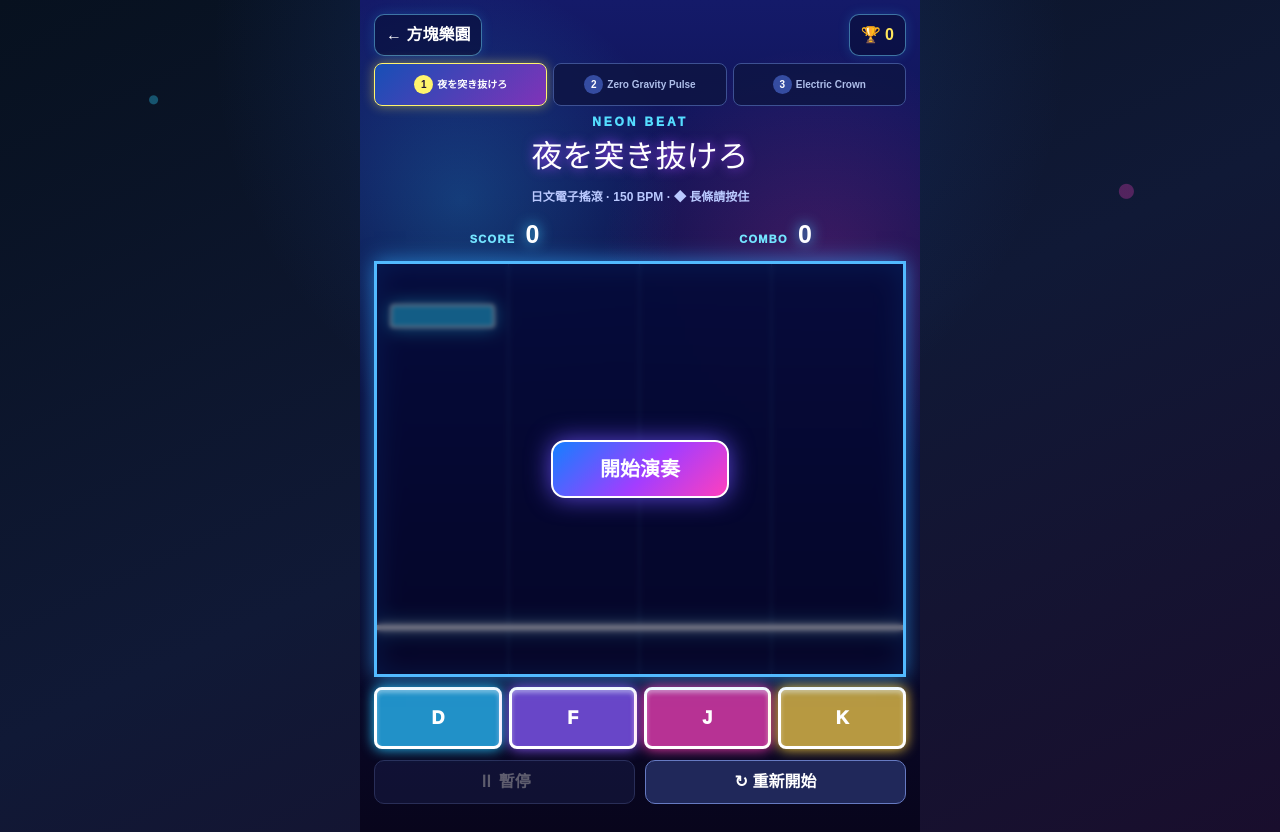
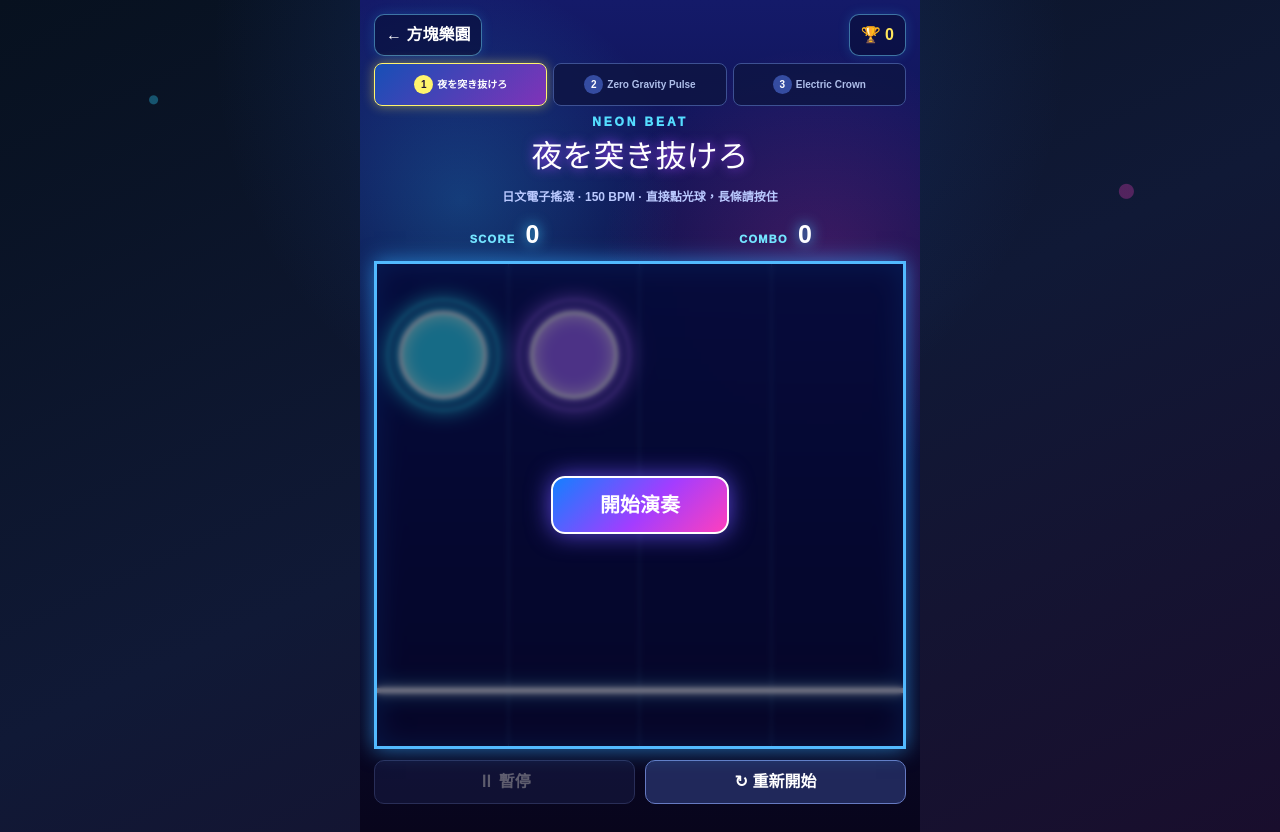
Before and after one commit to LittleKMT/8x8, a Next.js app: page /rhythm in a window 1280 px wide. Built offline with nearby package versions, Linux system fonts and the light colour scheme.

Commit message:
Make rhythm notes directly tappable

```diff
--- a/app/rhythm/chart.ts
+++ b/app/rhythm/chart.ts
@@ -14,19 +14,32 @@ export function buildChart(duration: number, bpm = 150, variant = 0): RhythmNote
   const beatLength = 60 / bpm;
   const end = Math.max(4, duration - 1.2);
   let id = 0;
+  let beat = 4;
+  let event = 0;
 
-  for (let beat = 4; beat * beatLength < end; beat += 1) {
-    const measureBeat = beat % 8;
-    if (measureBeat === 6) continue;
+  while (beat * beatLength < end) {
     const time = Number((beat * beatLength).toFixed(3));
-    const lane = LANE_PATTERN[(beat + variant * 3) % LANE_PATTERN.length];
-    const isHold = beat > 12 && (beat + variant * 5) % 24 === 0;
-    const hold = isHold ? Number((beatLength * (variant % 2 === 0 ? 4 : 3)).toFixed(3)) : undefined;
-    notes.push({ id: id++, lane, time, ...(hold ? { hold } : {}) });
+    const lane = LANE_PATTERN[(event + variant * 2) % LANE_PATTERN.length];
+    const early = time < 20;
+    const middle = time >= 20 && time < 55;
+    const isHold = !early && event % 8 === 5;
+    const holdBeats = 2 + ((event + variant) % 4);
 
-    if (!hold && (measureBeat === 3 || (beat > 40 && measureBeat === 7))) {
-      notes.push({ id: id++, lane: (lane + 2) % 4, time });
+    if (early) {
+      const pair = event % 2 === 0 ? [0, 1] : [2, 3];
+      pair.forEach((pairLane) => notes.push({ id: id++, lane: pairLane, time }));
+    } else if (isHold) {
+      notes.push({ id: id++, lane, time, hold: Number((beatLength * holdBeats).toFixed(3)) });
+      if (!middle && event % 24 === 21) {
+        notes.push({ id: id++, lane: (lane + 2) % 4, time, hold: Number((beatLength * (holdBeats - 1)).toFixed(3)) });
+      }
+    } else {
+      notes.push({ id: id++, lane, time });
+      if (!middle && event % 5 === 3) notes.push({ id: id++, lane: (lane + 1) % 4, time });
     }
+
+    beat += early ? 4 : middle ? 3 : 2;
+    event += 1;
   }
 
   return notes;
--- a/app/rhythm/page.tsx
+++ b/app/rhythm/page.tsx
@@ -20,7 +20,7 @@ const SONGS = [
 
 type Status = "ready" | "playing" | "paused" | "finished";
 type ResultCounts = Record<HitGrade, number>;
-type ActiveHold = { note: RhythmNote; grade: HitGrade };
+type ActiveHold = { note: RhythmNote; grade: HitGrade; startedAt: number };
 type Feedback = HitGrade | "hold" | null;
 
 function scoreKey(songId: string) {
@@ -61,6 +61,7 @@ export default function RhythmGame() {
   const [laneFlash, setLaneFlash] = useState<number | null>(null);
   const [judgedIds, setJudgedIds] = useState<Set<number>>(() => new Set());
   const [activeHoldIds, setActiveHoldIds] = useState<Set<number>>(() => new Set());
+  const [activeHoldStarts, setActiveHoldStarts] = useState<Map<number, number>>(() => new Map());
   const chart = useMemo(() => buildChart(duration, song.bpm, songIndex), [duration, song.bpm, songIndex]);
 
   const recordGrade = useCallback((note: RhythmNote, grade: HitGrade, isHold = false) => {
@@ -88,7 +89,10 @@ export default function RhythmGame() {
     const active = activeHoldsRef.current.get(lane);
     if (!active) return;
     activeHoldsRef.current.delete(lane);
+    pressedLanesRef.current.delete(lane);
+    setLaneFlash((value) => value === lane ? null : value);
     setActiveHoldIds(new Set([...activeHoldsRef.current.values()].map((value) => value.note.id)));
+    setActiveHoldStarts(new Map([...activeHoldsRef.current.values()].map((value) => [value.note.id, value.startedAt])));
     recordGrade(active.note, success ? active.grade : "miss", true);
   }, [recordGrade]);
 
@@ -99,6 +103,7 @@ export default function RhythmGame() {
     pressedLanesRef.current.clear();
     activeHoldsRef.current.clear();
     setActiveHoldIds(new Set());
+    setActiveHoldStarts(new Map());
     const finalScore = scoreRef.current;
     const next = Math.max(readBest(song.id), finalScore);
     try { window.localStorage.setItem(scoreKey(song.id), String(next)); } catch { /* storage can be unavailable */ }
@@ -115,7 +120,7 @@ export default function RhythmGame() {
       setCurrentTime(now);
 
       for (const [lane, active] of activeHoldsRef.current) {
-        const endTime = active.note.time + (active.note.hold ?? 0);
+        const endTime = active.startedAt + (active.note.hold ?? 0);
         if (now >= endTime - 0.05 && pressedLanesRef.current.has(lane)) finishHold(lane, true);
       }
 
@@ -142,6 +147,7 @@ export default function RhythmGame() {
     activeHoldsRef.current.clear();
     setJudgedIds(new Set());
     setActiveHoldIds(new Set());
+    setActiveHoldStarts(new Map());
     comboRef.current = 0;
     scoreRef.current = 0;
     setCurrentTime(0);
@@ -205,8 +211,9 @@ export default function RhythmGame() {
 
     const grade = gradeHit(target.time - now);
     if (target.hold) {
-      activeHoldsRef.current.set(lane, { note: target, grade });
+      activeHoldsRef.current.set(lane, { note: target, grade, startedAt: now });
       setActiveHoldIds(new Set([...activeHoldsRef.current.values()].map((value) => value.note.id)));
+      setActiveHoldStarts(new Map([...activeHoldsRef.current.values()].map((value) => [value.note.id, value.startedAt])));
       setFeedback("hold");
     } else {
       recordGrade(target, grade);
@@ -219,9 +226,30 @@ export default function RhythmGame() {
     const active = activeHoldsRef.current.get(lane);
     const audio = audioRef.current;
     if (!active || !audio) return;
-    const endTime = active.note.time + (active.note.hold ?? 0);
+    const endTime = active.startedAt + (active.note.hold ?? 0);
     finishHold(lane, audio.currentTime >= endTime - 0.18);
   }, [finishHold]);
+
+  const pressNote = useCallback((note: RhythmNote) => {
+    if (status !== "playing" || judgedRef.current.has(note.id)) return;
+    const audio = audioRef.current;
+    if (!audio || activeHoldsRef.current.has(note.lane)) return;
+    pressedLanesRef.current.add(note.lane);
+    setLaneFlash(note.lane);
+
+    if (note.hold) {
+      activeHoldsRef.current.set(note.lane, { note, grade: "perfect", startedAt: audio.currentTime });
+      setActiveHoldIds(new Set([...activeHoldsRef.current.values()].map((value) => value.note.id)));
+      setActiveHoldStarts(new Map([...activeHoldsRef.current.values()].map((value) => [value.note.id, value.startedAt])));
+      setFeedback("hold");
+    } else {
+      recordGrade(note, "perfect");
+    }
+  }, [recordGrade, status]);
+
+  const releaseNote = useCallback((note: RhythmNote) => {
+    releaseLane(note.lane);
+  }, [releaseLane]);
 
   useEffect(() => {
     const handleDown = (event: KeyboardEvent) => {
@@ -274,7 +302,7 @@ export default function RhythmGame() {
       <section className={styles.titleBlock}>
         <p>NEON BEAT</p>
         <h1>{song.title}</h1>
-        <span>{song.label} · {song.bpm} BPM · ◆ 長條請按住</span>
+        <span>{song.label} · {song.bpm} BPM · 直接點光球，長條請按住</span>
       </section>
 
       <section className={styles.scoreRow} aria-label="遊戲分數">
@@ -290,17 +318,38 @@ export default function RhythmGame() {
           {visibleNotes.map((note) => {
             const isActive = activeHoldIds.has(note.id);
             const progress = 1 - (note.time - currentTime) / APPROACH_SECONDS;
-            const top = isActive ? 87 : Math.max(-8, Math.min(87, progress * 87));
-            const remainingHold = note.hold ? Math.max(0, note.time + note.hold - Math.max(currentTime, note.time)) : 0;
+            const top = Math.max(-8, Math.min(87, progress * 87));
+            const activeStart = activeHoldStarts.get(note.id);
+            const remainingHold = note.hold
+              ? Math.max(0, activeStart === undefined ? note.hold : note.hold - (currentTime - activeStart))
+              : 0;
             const holdLength = Math.min(80, remainingHold / APPROACH_SECONDS * 87);
             return (
               <div
                 key={note.id}
+                role="button"
+                tabIndex={0}
+                aria-label={note.hold ? `第 ${note.lane + 1} 軌長按音符` : `第 ${note.lane + 1} 軌點擊音符`}
                 className={`${styles.note} ${note.hold ? styles.holdNote : ""} ${isActive ? styles.activeHold : ""}`}
+                onPointerDown={(event) => {
+                  event.preventDefault();
+                  event.stopPropagation();
+                  event.currentTarget.setPointerCapture(event.pointerId);
+                  pressNote(note);
+                }}
+                onPointerUp={() => releaseNote(note)}
+                onPointerCancel={() => releaseNote(note)}
+                onKeyDown={(event) => {
+                  if ((event.key === "Enter" || event.key === " ") && !event.repeat) pressNote(note);
+                }}
+                onKeyUp={(event) => {
+                  if (event.key === "Enter" || event.key === " ") releaseNote(note);
+                }}
                 style={{
-                  left: `${note.lane * 25 + 2.5}%`,
+                  left: `${note.lane * 25 + 12.5}%`,
                   top: `${top}%`,
                   background: LANE_COLORS[note.lane],
+                  color: LANE_COLORS[note.lane],
                   boxShadow: `0 0 18px ${LANE_COLORS[note.lane]}`,
                   "--hold-length": `${holdLength}%`,
                 } as React.CSSProperties}
@@ -331,21 +380,6 @@ export default function RhythmGame() {
         )}
       </section>
 
-      <section className={styles.controls} aria-label="節奏按鍵">
-        {LANE_COLORS.map((color, lane) => (
-          <button
-            key={color}
-            onPointerDown={(event) => { event.preventDefault(); event.currentTarget.setPointerCapture(event.pointerId); pressLane(lane); }}
-            onPointerUp={() => releaseLane(lane)}
-            onPointerCancel={() => releaseLane(lane)}
-            style={{ "--lane-color": color } as React.CSSProperties}
-            aria-label={`第 ${lane + 1} 軌，短音點一下，長音按住`}
-          >
-            <span>{LANE_KEYS[lane]}</span>
-          </button>
-        ))}
-      </section>
-
       <div className={styles.bottomActions}>
         <button onClick={togglePause} disabled={status === "ready" || status === "finished"}>{status === "paused" ? "▶ 繼續" : "Ⅱ 暫停"}</button>
         <button onClick={resetGame}>↻ 重新開始</button>
--- a/app/rhythm/rhythm.module.css
+++ b/app/rhythm/rhythm.module.css
@@ -37,7 +37,7 @@
 .scoreRow strong { font-size: 25px; text-shadow: 0 0 14px #42cfff; }
 
 .stage {
-  position: relative; width: 100%; height: min(52dvh, 540px); min-height: 350px; border: 3px solid #52baff;
+  position: relative; width: 100%; height: min(61dvh, 620px); min-height: 390px; border: 3px solid #52baff;
   background: linear-gradient(180deg, rgba(10, 21, 94, .96), rgba(11, 8, 50, .98));
   box-shadow: inset 0 0 28px rgba(28, 133, 255, .32), 0 0 20px rgba(52, 170, 255, .65);
 }
@@ -50,21 +50,33 @@
 .lane::after { content: ""; position: absolute; inset: 0; opacity: 0; background: linear-gradient(180deg, transparent, rgba(255,255,255,.32)); }
 .laneHit::after { animation: laneFlash .12s ease-out; }
 .note {
-  position: absolute; z-index: 3; width: 20%; height: 24px; border: 2px solid #fff; border-radius: 4px;
-  transform: perspective(180px) rotateX(4deg); will-change: top; pointer-events: none;
+  --orb-size: clamp(58px, 17vw, 88px);
+  position: absolute; z-index: 5; width: var(--orb-size); height: var(--orb-size); border: 3px solid #fff; border-radius: 50%;
+  transform: translateX(-50%); will-change: top; pointer-events: auto; cursor: pointer; touch-action: none;
+  box-shadow: inset 0 0 18px rgba(255,255,255,.72), 0 0 16px currentColor, 0 0 34px currentColor !important;
+  animation: orbFloat .75s ease-in-out infinite alternate;
+  -webkit-tap-highlight-color: transparent;
 }
+.note::before {
+  content: ""; position: absolute; inset: -11px; border: 2px solid currentColor; border-radius: 50%; opacity: .44;
+  box-shadow: 0 0 18px currentColor; animation: haloPulse .8s ease-in-out infinite alternate; pointer-events: none;
+}
+.note:active { filter: brightness(1.5); transform: translateX(-50%) scale(.92); }
 .holdNote {
-  height: calc(24px + var(--hold-length));
-  border-radius: 8px 8px 4px 4px;
-  transform: translateY(calc(-100% + 24px));
-  background-image: linear-gradient(90deg, rgba(255,255,255,.12), rgba(255,255,255,.58), rgba(255,255,255,.12)) !important;
+  height: calc(var(--orb-size) + var(--hold-length));
+  border-radius: calc(var(--orb-size) / 2);
+  transform: translate(-50%, calc(-100% + var(--orb-size)));
+  background-image: repeating-linear-gradient(0deg, rgba(255,255,255,.2) 0 13px, rgba(255,255,255,.55) 13px 25px) !important;
   box-shadow: inset 0 0 0 2px rgba(255,255,255,.25), 0 0 18px currentColor;
+  animation: none;
 }
+.holdNote::before { border-radius: calc(var(--orb-size) / 2); }
 .holdNote::after {
-  content: ""; position: absolute; left: -2px; right: -2px; bottom: -2px; height: 22px;
-  border: 2px solid #fff; border-radius: 5px; background: inherit; box-shadow: 0 0 12px #fff;
+  content: ""; position: absolute; left: -3px; right: -3px; bottom: -3px; height: var(--orb-size);
+  border: 3px solid #fff; border-radius: 50%; background: inherit; box-shadow: inset 0 0 18px rgba(255,255,255,.76), 0 0 20px #fff;
 }
 .activeHold { filter: brightness(1.35); animation: holdPulse .35s ease-in-out infinite alternate; }
+.holdNote:active { transform: translate(-50%, calc(-100% + var(--orb-size))) scale(.98); }
 .judgeLine { position: absolute; z-index: 4; left: 0; right: 0; top: 88%; height: 5px; background: #fff; box-shadow: 0 0 8px #fff, 0 0 20px #38cfff; }
 .grade { position: absolute; z-index: 6; top: 69%; left: 50%; transform: translateX(-50%); font-weight: 1000; font-size: 24px; font-style: italic; text-shadow: 0 0 12px currentColor; }
 .perfect { color: #fff56c; }
@@ -81,25 +93,19 @@
 .results > strong { display: block; color: #fff36a; font-size: 46px; text-shadow: 0 0 18px #ff9e2c; }
 .results p { color: #c9d6ff; font-size: 12px; font-weight: 900; }
 
-.controls { display: grid; grid-template-columns: repeat(4, 1fr); gap: 7px; margin-top: 10px; }
-.controls button {
-  min-height: 62px; padding: 0; color: #fff; border: 3px solid #fff; border-radius: 8px;
-  background: color-mix(in srgb, var(--lane-color) 70%, #101447); box-shadow: 0 0 13px var(--lane-color), inset 0 3px 4px rgba(255,255,255,.4);
-  font-size: 18px; font-weight: 1000; touch-action: none; -webkit-touch-callout: none;
-}
-.controls button:active { transform: translateY(3px) scale(.96); filter: brightness(1.35); }
 .bottomActions { display: grid; grid-template-columns: 1fr 1fr; gap: 10px; margin-top: 11px; }
 .bottomActions button { min-height: 44px; border: 1px solid #667ac2; border-radius: 10px; color: #fff; background: #20285a; font-weight: 900; }
 .bottomActions button:disabled { opacity: .35; }
 
 @keyframes laneFlash { 0% { opacity: .9; } 100% { opacity: 0; } }
 @keyframes holdPulse { from { filter: brightness(1.12); } to { filter: brightness(1.55); } }
+@keyframes haloPulse { from { transform: scale(.9); opacity: .3; } to { transform: scale(1.08); opacity: .72; } }
+@keyframes orbFloat { from { filter: brightness(1); } to { filter: brightness(1.18); } }
 
 @media (max-height: 740px) {
   .titleBlock { margin: 2px 0; }
   .titleBlock span { display: none; }
-  .stage { height: 45dvh; min-height: 305px; }
-  .controls button { min-height: 54px; }
+  .stage { height: 55dvh; min-height: 340px; }
 }
 
 @media (max-width: 420px) {
```
Also changed, not shown: 1 other file (tests, documents, lock files or other folders).
